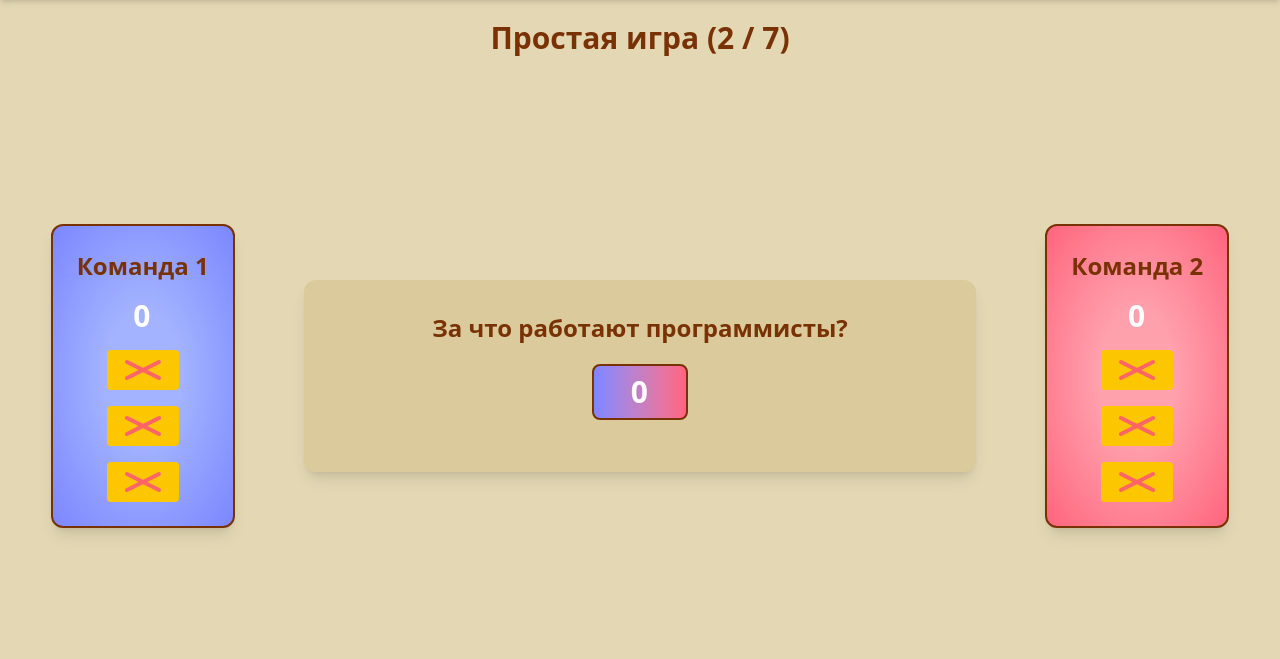
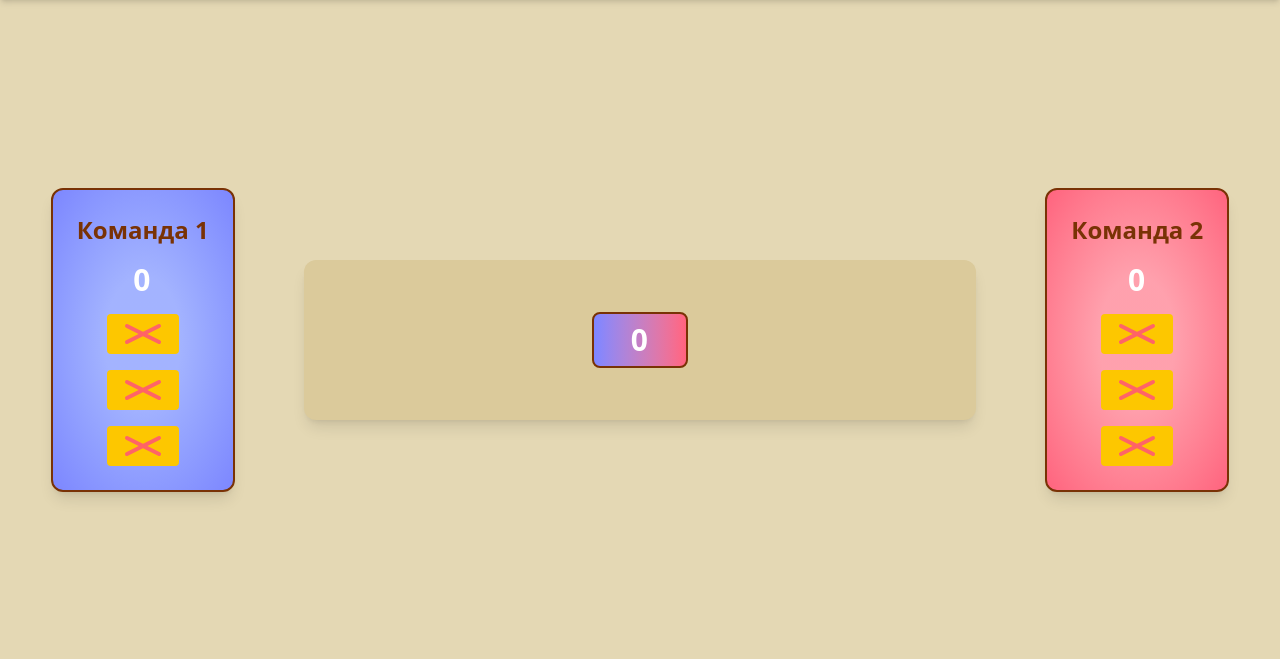
Before and after one commit to VND0/hundred-to-one, a Python web app: template templates/game_play.html in a window 1280 px wide. Shown: the part 80-739 px from the top of the page. Run offline with Jinja, Linux system fonts and the light colour scheme; the template is opened without the code that fills it, so the values that code supplies are empty; style sheets or scripts are compiled from the project's sources.

Commit message:
Make some improvements to gameplay-file

```diff
--- a/templates/game_play.html
+++ b/templates/game_play.html
@@ -1,8 +1,8 @@
 {% extends 'base.html' %}
 
 {% block content %}
-    <h2 class="font-bold text-3xl text-center mt-5" id="round">Простая игра (2 / 7)</h2>
-    <main class="flex flex-col justify-center gap-y-8 max-w-7xl min-h-[calc(100vh-10rem)] mx-auto px-4">
+    <h2 class="font-bold text-3xl text-center mt-5" id="round"></h2>
+    <main class="flex flex-col justify-center gap-y-8 max-w-7xl min-h-[calc(100vh-10rem)] mx-auto py-8 px-4">
         <div class="flex justify-around items-center" id="mainContent">
             <div class="flex flex-col items-center gap-y-4 bg-radial from-indigo-300 from-30% to-indigo-400 border-2
                  rounded-xl shadow-lg p-6" id="team1Block">
@@ -21,9 +21,9 @@
                 {% endfor %}
             </div>
 
-            <div class="flex-1 max-w-2xl">
+            <div class="flex-1 max-w-2xl space-y-4">
                 <div class="bg-base-300 rounded-xl shadow-lg space-y-5 p-8">
-                    <h2 class="font-bold text-2xl text-center" id="questionTitle">За что работают программисты?</h2>
+                    <h2 class="font-bold text-2xl text-center" id="questionTitle"></h2>
                     <div class="max-w-24 bg-gradient-to-r from-indigo-400 to-rose-400 border-2 rounded-lg text-center mx-auto py-2 px-4">
                         <span class="font-bold text-3xl text-white tracking-wider" id="bank">0</span>
                     </div>
```
